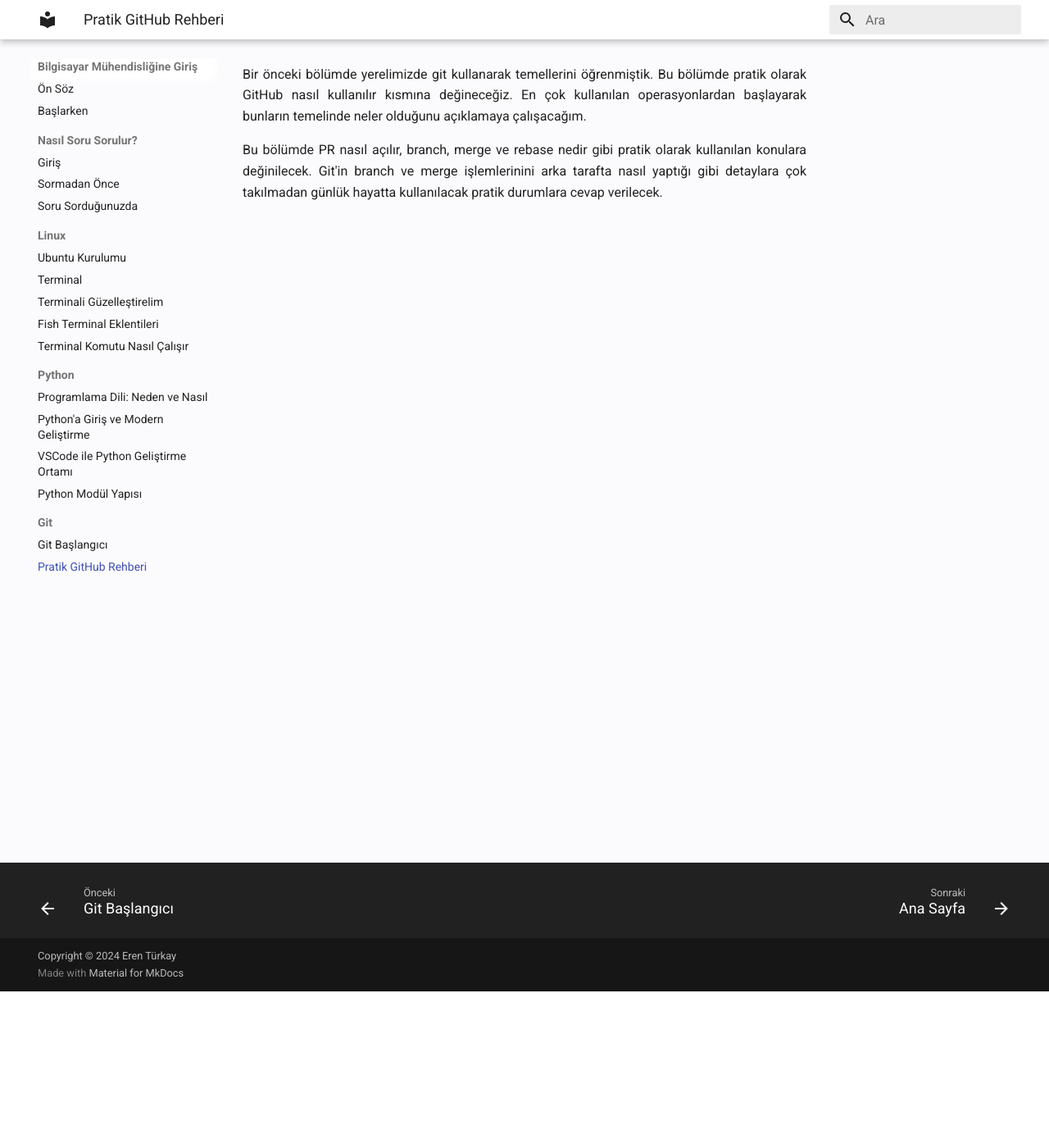
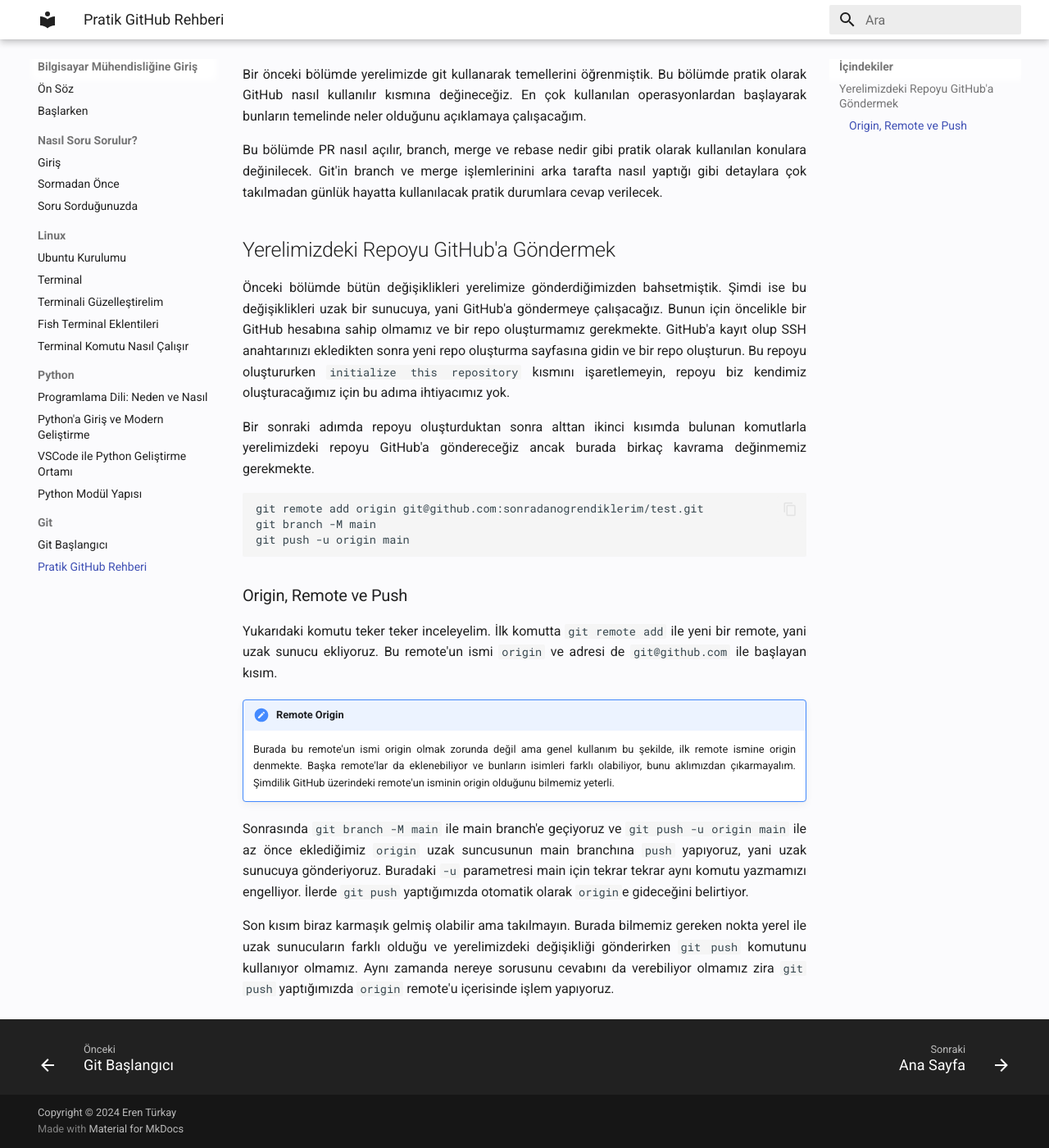
Before and after one commit to sonradanogrendiklerim/sonradanogrendiklerim.github.io, an MkDocs documentation site: the page built from docs/git/pratik-github.md, in a window 1280 px wide and 1400 px high, scrolled down 191 px. Shown: the whole window at 82% size. Built offline with MkDocs 1.6.1 and Material for MkDocs 9.7.7, drawn with Linux system fonts in a browser that asks for light colours.

Commit message:
github: yerel kismini ekle

````diff
--- a/docs/git/pratik-github.md
+++ b/docs/git/pratik-github.md
@@ -7,6 +7,45 @@
 GitHub nasıl kullanılır kısmına değineceğiz. En çok kullanılan operasyonlardan başlayarak bunların
 temelinde neler olduğunu açıklamaya çalışacağım.
 
-Bu bölümde PR nasıl açılır, branch, merge  ve rebase nedir gibi pratik olarak kullanılan konulara
+Bu bölümde PR nasıl açılır, branch, merge ve rebase nedir gibi pratik olarak kullanılan konulara
 değinilecek. Git'in branch ve merge işlemlerinini arka tarafta nasıl yaptığı gibi detaylara çok
 takılmadan günlük hayatta kullanılacak pratik durumlara cevap verilecek.
+
+## Yerelimizdeki Repoyu GitHub'a Göndermek
+
+Önceki bölümde bütün değişiklikleri yerelimize gönderdiğimizden bahsetmiştik. Şimdi ise bu
+değişiklikleri uzak bir sunucuya, yani GitHub'a göndermeye çalışacağız. Bunun için öncelikle bir
+GitHub hesabına sahip olmamız ve bir repo oluşturmamız gerekmekte. GitHub'a kayıt olup SSH
+anahtarınızı ekledikten sonra yeni repo oluşturma sayfasına gidin ve bir repo oluşturun. Bu repoyu
+oluştururken `initialize this repository` kısmını işaretlemeyin, repoyu biz kendimiz oluşturacağımız
+için bu adıma ihtiyacımız yok.
+
+Bir sonraki adımda repoyu oluşturduktan sonra alttan ikinci kısımda bulunan komutlarla yerelimizdeki
+repoyu GitHub'a göndereceğiz ancak burada birkaç kavrama değinmemiz gerekmekte.
+
+```sh
+git remote add origin git@github.com:sonradanogrendiklerim/test.git
+git branch -M main
+git push -u origin main
+```
+
+### Origin, Remote ve Push
+
+Yukarıdaki komutu teker teker inceleyelim. İlk komutta `git remote add` ile yeni bir remote, yani
+uzak sunucu ekliyoruz. Bu remote'un ismi `origin` ve adresi de `git@github.com` ile başlayan kısım.
+
+!!! note "Remote Origin"
+    Burada bu remote'un ismi origin olmak zorunda değil ama genel kullanım bu şekilde, ilk remote
+    ismine origin denmekte. Başka remote'lar da eklenebiliyor ve bunların isimleri farklı
+    olabiliyor, bunu aklımızdan çıkarmayalım. Şimdilik GitHub üzerindeki remote'un isminin origin
+    olduğunu bilmemiz yeterli.
+
+Sonrasında `git branch -M main` ile main branch'e geçiyoruz ve `git push -u origin main` ile az önce
+eklediğimiz `origin` uzak suncusunun main branchına `push` yapıyoruz, yani uzak sunucuya
+gönderiyoruz. Buradaki `-u` parametresi main için tekrar tekrar aynı komutu yazmamızı engelliyor.
+İlerde `git push` yaptığımızda otomatik olarak `origin`e gideceğini belirtiyor.
+
+Son kısım biraz karmaşık gelmiş olabilir ama takılmayın. Burada bilmemiz gereken nokta yerel ile
+uzak sunucuların farklı olduğu ve yerelimizdeki değişikliği gönderirken `git push` komutunu
+kullanıyor olmamız. Aynı zamanda nereye sorusunu cevabını da verebiliyor olmamız zira `git
+push` yaptığımızda `origin` remote'u içerisinde işlem yapıyoruz.
````
